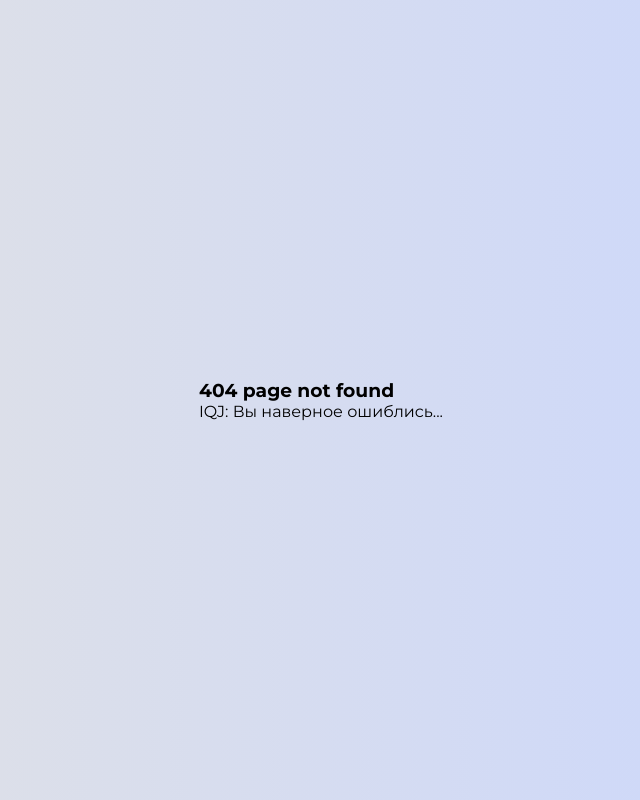
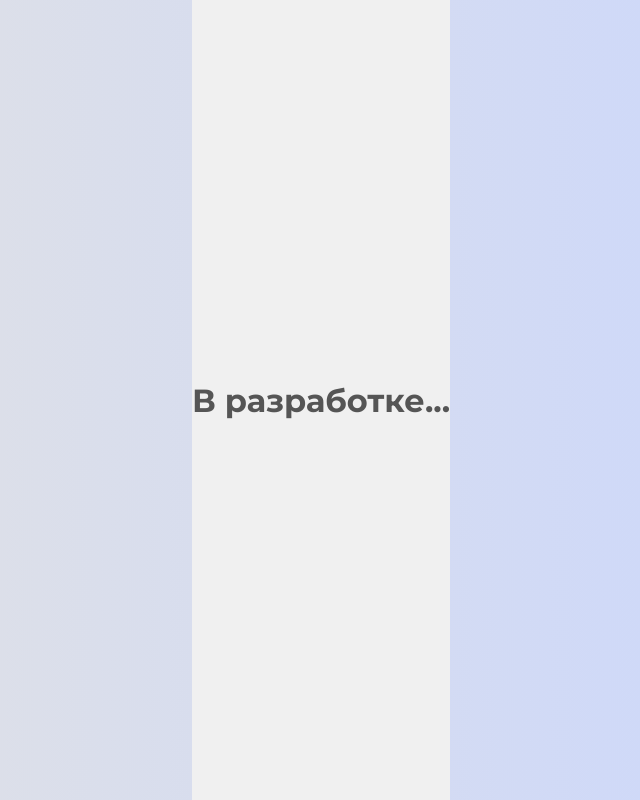
Before and after one commit to oreg0na/web_iqj, a React (Create React App) app: page /news in a window 1280 px wide. Before the commit this address had no page. Shown: the whole page, without its empty margins (319-959 px from the left). Built offline with nearby package versions, Linux system fonts and the light colour scheme.

Commit message:
add page News

```diff
--- a/src/App.tsx
+++ b/src/App.tsx
@@ -1,5 +1,6 @@
 import React from 'react'
 import Login from './components/Auth/Auth'
+import News from './components/News/WriteNews'
 import NotFound from './components/Pages/404Page'
 import { createBrowserRouter, createRoutesFromElements, Route, RouterProvider, Navigate } from 'react-router-dom'
 import './App.scss'
@@ -9,6 +10,7 @@
         createRoutesFromElements(
             <Route path='/'>
                 <Route path='/login' element={<Login />}></Route>
+                <Route path='/news' element={<News />}></Route>
                 <Route index element={<Navigate replace to='/login' />} />
                 <Route path='*' element={<NotFound />}></Route>
             </Route>
--- /dev/null
+++ b/src/components/News/News.scss
@@ -0,0 +1,13 @@
+.under-construction {
+  display: flex;
+  justify-content: center;
+  align-items: center;
+  height: 100vh;
+  background-color: #f0f0f0;
+
+  .text {
+    font-size: 2rem;
+    font-weight: bold;
+    color: #555;
+  }
+}
--- /dev/null
+++ b/src/components/News/WriteNews.tsx
@@ -0,0 +1,12 @@
+import React from 'react';
+import './News.scss';
+
+const News: React.FC = () => {
+    return (
+        <div className="under-construction">
+        <div className="text">В разработке...</div>
+    </div>
+);
+};
+
+export default News;
```
